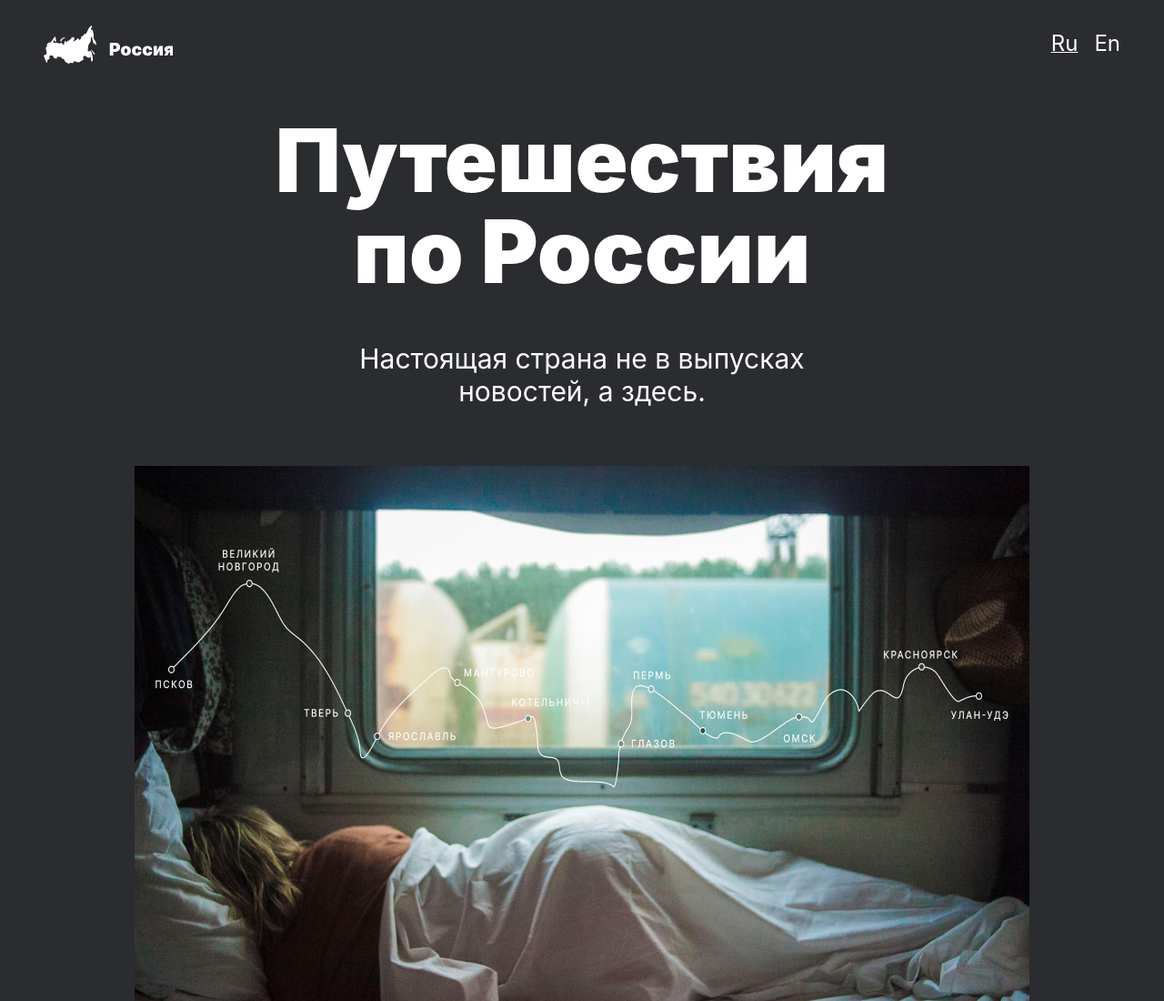
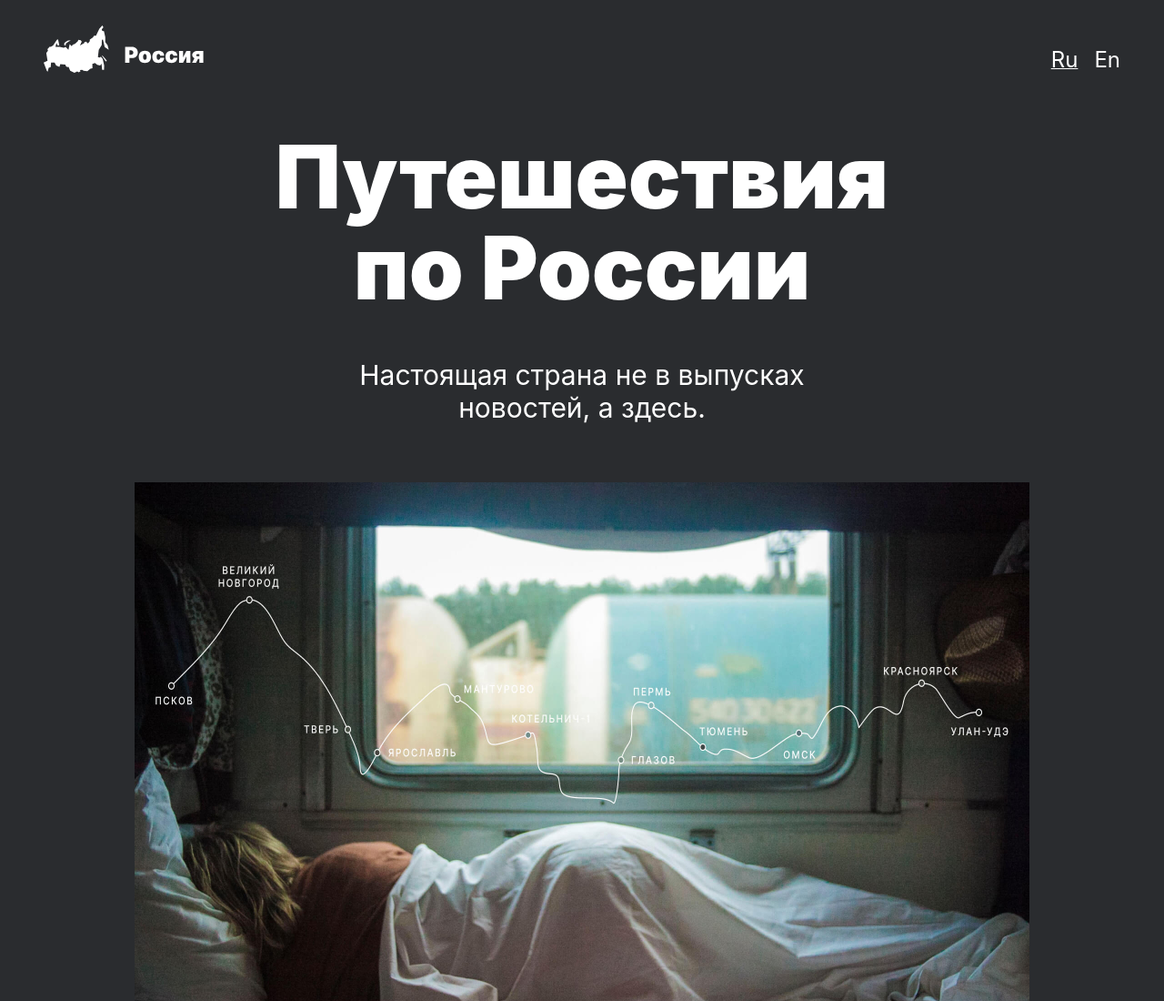
Before and after one commit to AnnaKesova/russian-travel, a plain HTML site: page index.html in a window 1280 px wide. Shown: the top 1100 px of the page at 91% size. Drawn offline with Linux system fonts and the light colour scheme; a web font is replaced by a local one.

Commit message:
Проектная работа 3.1 лого

```diff
--- /dev/null
+++ b/blocks/header/__logo/header__logo-photo.css
@@ -0,0 +1,12 @@
+.header__logo-photo {
+    max-width: 142px;
+    max-height: 42px;
+    object-fit: cover;
+}
+
+@media screen and (min-width: 768px) {
+    .header__logo-photo{
+        max-width: 176px;
+        max-height: 52px;
+    }
+}
--- a/blocks/header/__logo/header__logo.css
+++ /dev/null
@@ -1,14 +0,0 @@
-.header__logo {
-    min-width: 142px;
-    min-height: 42px;
-    background-image: url(/images/header-logo.svg);
-    background-repeat: no-repeat;
-    background-size: cover;
-}
-
-@media screen and (min-width: 768px) {
-    .header__logo {
-        max-width: 176px;
-        max-height: 52px;
-    }
-}
--- a/blocks/lead/__subtitle/lead__subtitle.css
+++ b/blocks/lead/__subtitle/lead__subtitle.css
@@ -1,5 +1,5 @@
 .lead__subtitle {
-  min-width: 288px;
+  max-width: 288px;
   font-size: 16px;
   line-height: 20px;
   text-align: center;
--- a/index.css
+++ b/index.css
@@ -5,7 +5,7 @@
 @import url(./blocks/page/page.css);
 @import url(./blocks/header/header.css);
 @import url(./blocks/page/__header/page__header.css);
-@import url(./blocks/header/__logo/header__logo.css);
+@import url(./blocks/header/__logo/header__logo-photo.css);
 @import url(./blocks/header/__list/header__list\ .css);
 @import url(./blocks/header/__lang-link/header__lang-link.css);
 @import url(./blocks/header/__lang/header__lang.css);
--- a/index.html
+++ b/index.html
@@ -11,7 +11,9 @@
     <div class="wrapper">
       <div class="wrapper__page page">
         <header class="page__header header">
-          <div class="header__logo"></div>
+          <div class="header__logo">
+              <img class="header__logo-photo" src="./images/header-logo.svg" alt="Логотип">
+          </div>
           <nav class="header__nav">
             <ul class="header__list">
               <li class="header__lang">
```
